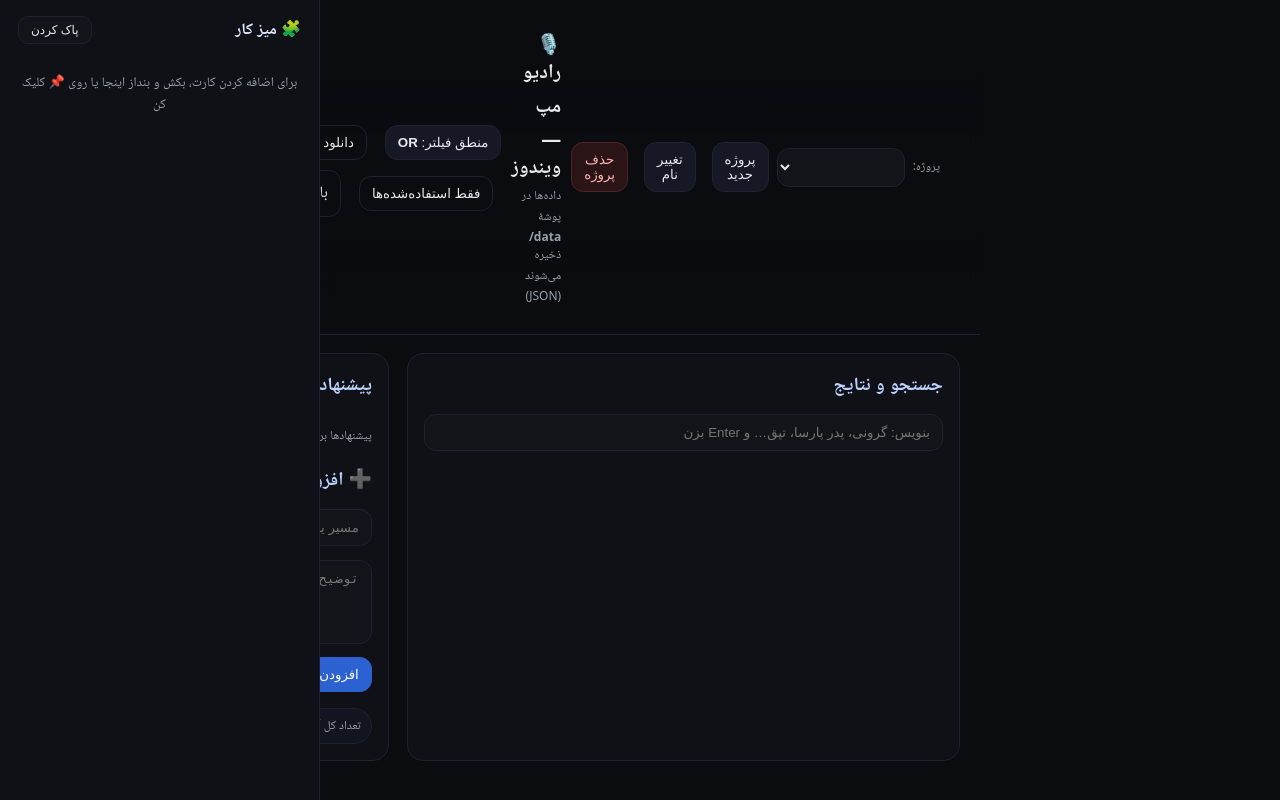
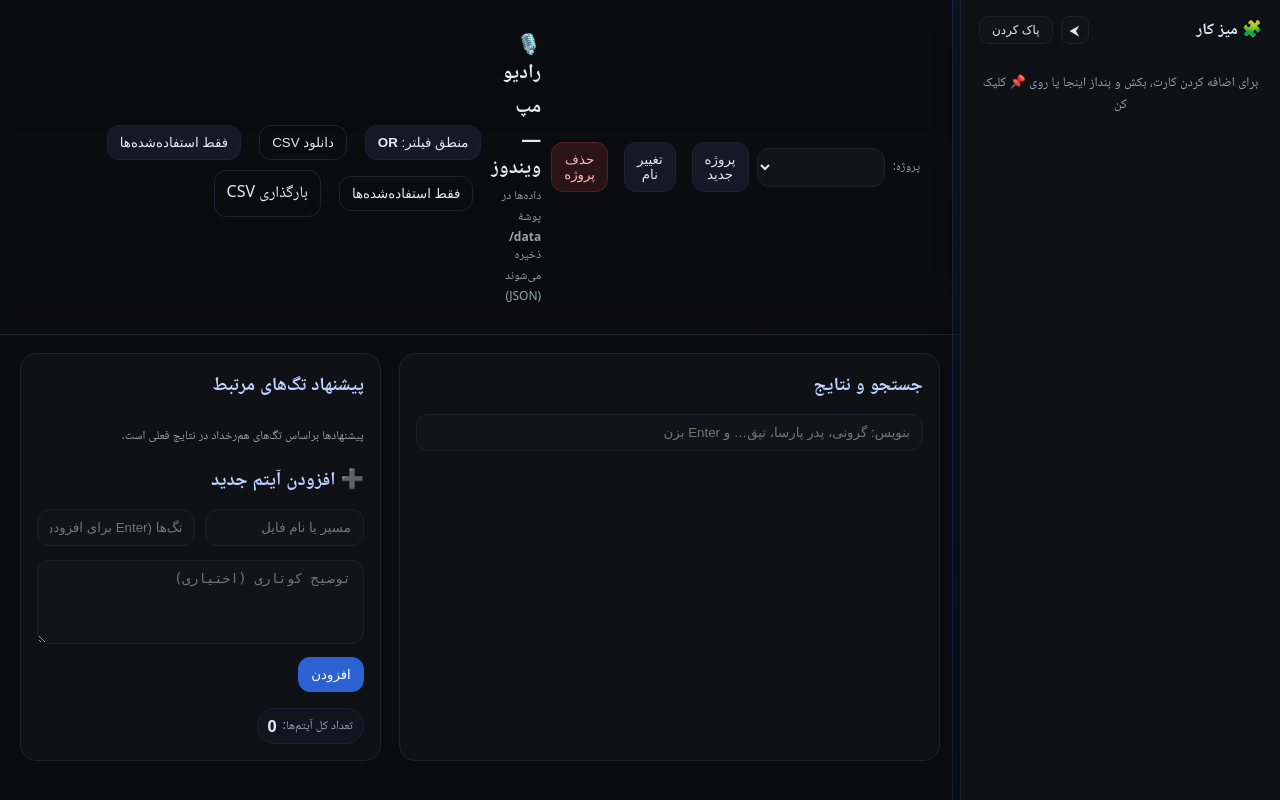
Before and after one commit to rangraztv123-lab/radio_map_windows, a Flask app: page / in a window 1280 px wide. Run offline with Flask 3, Linux system fonts and the light colour scheme; lists and menus that the app fills with data are empty.

Commit message:
feat(workspace): right-docked, resizable & per-card drag handle

```diff
--- a/static/editor.js
+++ b/static/editor.js
@@ -87,17 +87,29 @@ editCancel.addEventListener('click', closeEditModal);
 // ================= Workspace Feature (temporary board) =================
 (function(){
   const LS_KEY = 'workspaceItems:v1';
+  const WIDTH_KEY = 'workspace:width';
+  const COLLAPSED_KEY = 'workspace:collapsed';
+  const MIN_WIDTH = 260;
+  const MAX_WIDTH_RATIO = 0.4;
+  const DEFAULT_WIDTH = 320;
   const resultsContainer = document.getElementById('results');
   const workspace = {
     list: document.getElementById('workspace-list'),
-    clearBtn: document.getElementById('workspace-clear')
+    clearBtn: document.getElementById('workspace-clear'),
+    column: document.getElementById('workspace'),
+    splitter: document.getElementById('workspace-splitter'),
+    toggleBtn: document.getElementById('workspace-toggle')
   };
 
-  if (!workspace.list) {
+  let currentWidth = DEFAULT_WIDTH;
+  let isCollapsed = false;
+
+  if (!workspace.list || !workspace.column) {
     return;
   }
 
   document.body.classList.add('workspace-enabled');
+  setupLayoutControls();
 
   window.Workspace = {
     init,
@@ -106,6 +118,156 @@ editCancel.addEventListener('click', closeEditModal);
     render,
     clearAll
   };
+
+  function clampWidth(px){
+    const max = getMaxWidth();
+    return Math.min(Math.max(px, MIN_WIDTH), max);
+  }
+
+  function getMaxWidth(){
+    return Math.max(MIN_WIDTH, Math.floor(window.innerWidth * MAX_WIDTH_RATIO));
+  }
+
+  function readStoredWidth(){
+    const stored = parseInt(localStorage.getItem(WIDTH_KEY), 10);
+    if (Number.isFinite(stored)) {
+      return clampWidth(stored);
+    }
+    return clampWidth(DEFAULT_WIDTH);
+  }
+
+  function saveStoredWidth(width){
+    localStorage.setItem(WIDTH_KEY, String(Math.round(width)));
+  }
+
+  function readCollapsedState(){
+    return localStorage.getItem(COLLAPSED_KEY) === 'true';
+  }
+
+  function saveCollapsedState(state){
+    localStorage.setItem(COLLAPSED_KEY, state ? 'true' : 'false');
+  }
+
+  function applyWidth(width, persist = false){
+    currentWidth = clampWidth(width);
+    document.body.style.setProperty('--workspace-width', `${currentWidth}px`);
+    if (!isCollapsed){
+      document.body.classList.add('workspace-padding');
+    }
+    if (workspace.splitter){
+      workspace.splitter.setAttribute('aria-valuenow', String(currentWidth));
+      workspace.splitter.setAttribute('aria-valuemin', String(MIN_WIDTH));
+      workspace.splitter.setAttribute('aria-valuemax', String(getMaxWidth()));
+    }
+    if (persist){
+      saveStoredWidth(currentWidth);
+    }
+  }
+
+  function applyCollapseState(collapsed){
+    isCollapsed = collapsed;
+    document.body.classList.toggle('workspace-collapsed', collapsed);
+    document.body.classList.toggle('workspace-padding', !collapsed);
+    if (workspace.column){
+      workspace.column.setAttribute('aria-hidden', collapsed ? 'true' : 'false');
+    }
+    if (workspace.splitter){
+      workspace.splitter.setAttribute('aria-hidden', collapsed ? 'true' : 'false');
+      workspace.splitter.tabIndex = collapsed ? -1 : 0;
+    }
+    if (workspace.toggleBtn){
+      workspace.toggleBtn.setAttribute('aria-expanded', collapsed ? 'false' : 'true');
+      workspace.toggleBtn.setAttribute('aria-label', collapsed ? 'نمایش میز کار' : 'جمع کردن میز کار');
+      workspace.toggleBtn.setAttribute('title', collapsed ? 'نمایش میز کار' : 'جمع کردن میز کار');
+      const icon = workspace.toggleBtn.querySelector('span');
+      if (icon){
+        icon.textContent = collapsed ? '⮞' : '⮜';
+      }
+    }
+  }
+
+  function setupLayoutControls(){
+    currentWidth = readStoredWidth();
+    applyWidth(currentWidth, false);
+    applyCollapseState(readCollapsedState());
+
+    if (workspace.toggleBtn){
+      workspace.toggleBtn.addEventListener('click', ()=>{
+        applyCollapseState(!isCollapsed);
+        saveCollapsedState(isCollapsed);
+      });
+    }
+
+    if (workspace.splitter){
+      workspace.splitter.addEventListener('mousedown', startResize);
+      workspace.splitter.addEventListener('touchstart', startResize, {passive:false});
+      workspace.splitter.addEventListener('keydown', handleSplitterKeydown);
+    }
+
+    window.addEventListener('resize', handleWindowResize);
+  }
+
+  function startResize(ev){
+    if (isCollapsed) return;
+    const isTouch = ev.type === 'touchstart';
+    if (isTouch && ev.touches.length > 1) return;
+    ev.preventDefault();
+    document.body.classList.add('workspace-resizing');
+
+    const moveEvent = isTouch ? 'touchmove' : 'mousemove';
+    const endEvent = isTouch ? 'touchend' : 'mouseup';
+    const cancelEvent = isTouch ? 'touchcancel' : 'mouseleave';
+
+    const moveHandler = (event)=>{
+      const point = isTouch ? (event.touches && event.touches[0] ? event.touches[0].clientX : null) : event.clientX;
+      if (point == null) return;
+      if (isTouch) event.preventDefault();
+      updateWidthFromPointer(point, true);
+    };
+
+    const finishHandler = (event)=>{
+      if (isTouch && event && event.type === 'touchend' && event.touches && event.touches.length > 0){
+        return;
+      }
+      cleanup();
+      saveStoredWidth(currentWidth);
+    };
+
+    function cleanup(){
+      document.body.classList.remove('workspace-resizing');
+      document.removeEventListener(moveEvent, moveHandler);
+      document.removeEventListener(endEvent, finishHandler);
+      document.removeEventListener(cancelEvent, finishHandler);
+    }
+
+    document.addEventListener(moveEvent, moveHandler, {passive:!isTouch});
+    document.addEventListener(endEvent, finishHandler);
+    document.addEventListener(cancelEvent, finishHandler);
+  }
+
+  function updateWidthFromPointer(clientX, immediate){
+    const viewport = window.innerWidth || 0;
+    const newWidth = clampWidth(viewport - clientX);
+    applyWidth(newWidth, false);
+    if (!immediate){
+      saveStoredWidth(newWidth);
+    }
+  }
+
+  function handleSplitterKeydown(ev){
+    if (isCollapsed) return;
+    if (ev.key === 'ArrowLeft' || ev.key === 'ArrowRight' || ev.key === 'ArrowUp' || ev.key === 'ArrowDown'){
+      ev.preventDefault();
+      const delta = (ev.key === 'ArrowLeft' || ev.key === 'ArrowUp') ? 10 : -10;
+      const newWidth = clampWidth(currentWidth + delta);
+      applyWidth(newWidth, true);
+    }
+  }
+
+  function handleWindowResize(){
+    const clamped = clampWidth(currentWidth);
+    applyWidth(clamped, clamped !== currentWidth);
+  }
 
   function getProjectKey(){
     return (typeof currentProject === 'string' && currentProject) ? currentProject : '__default__';
@@ -263,15 +425,41 @@ editCancel.addEventListener('click', closeEditModal);
 
   function makeCardsDraggable(){
     getResultCards().forEach(card => {
-      if (card.dataset.workspaceDraggable === '1') return;
-      card.dataset.workspaceDraggable = '1';
-      card.setAttribute('draggable', 'true');
-      card.addEventListener('dragstart', (ev)=>{
-        const id = ensureCardId(card);
-        ev.dataTransfer.effectAllowed = 'copy';
-        ev.dataTransfer.setData('text/x-card-id', id);
-        ev.dataTransfer.setData('text/plain', id);
+      ensureCardId(card);
+      card.classList.add('has-drag-handle');
+      card.setAttribute('draggable', 'false');
+
+      let handle = card.querySelector('.drag-handle');
+      if (!handle){
+        handle = document.createElement('button');
+        handle.type = 'button';
+        handle.className = 'drag-handle';
+        handle.innerHTML = '<span aria-hidden="true">⠿</span>';
+        handle.setAttribute('draggable', 'true');
+        handle.draggable = true;
+        handle.setAttribute('title', 'کشیدن برای افزودن به میز کار');
+        handle.setAttribute('aria-label', 'کشیدن برای افزودن به میز کار');
+        card.insertBefore(handle, card.firstChild);
+      }
+
+      card.querySelectorAll('*').forEach(el => {
+        if (el !== handle){
+          el.setAttribute('draggable', 'false');
+        }
       });
+
+      if (!handle.dataset.workspaceHandle){
+        handle.dataset.workspaceHandle = '1';
+        handle.addEventListener('dragstart', (ev)=>{
+          const id = ensureCardId(card);
+          ev.stopPropagation();
+          ev.dataTransfer.effectAllowed = 'copy';
+          ev.dataTransfer.setData('text/x-card-id', id);
+          ev.dataTransfer.setData('text/plain', id);
+        });
+        handle.addEventListener('mousedown', (ev)=> ev.stopPropagation());
+        handle.addEventListener('touchstart', (ev)=> ev.stopPropagation(), {passive:true});
+      }
     });
   }
 
--- a/static/style.css
+++ b/static/style.css
@@ -55,27 +55,72 @@ textarea{min-height:84px;resize:vertical}
 
 /* ===== Workspace Lane ===== */
 body.workspace-enabled{
-  padding-right:320px;
+  --workspace-width:320px;
+  transition:padding-right .24s ease;
 }
 
-@media(max-width:1280px){
-  body.workspace-enabled{
-    padding-right:300px;
-  }
+body.workspace-padding{
+  padding-right:var(--workspace-width);
+}
+
+body.workspace-collapsed{
+  padding-right:0;
+}
+
+body.workspace-resizing{
+  cursor:col-resize;
+  user-select:none;
 }
 
 .workspace-column{
   position:fixed;
-  inset-block:0;
-  inset-inline-end:0;
-  width:320px;
-  max-width:35vw;
-  min-width:280px;
+  top:0;
+  right:0;
+  height:100vh;
+  width:var(--workspace-width);
+  min-width:260px;
+  max-width:40vw;
   background:var(--panel);
-  border-inline-start:1px solid var(--border);
+  border-left:1px solid var(--border);
   padding:16px 18px;
   overflow-y:auto;
   z-index:20;
+  box-shadow:-6px 0 18px rgba(0,0,0,0.32);
+  transform:translateX(0);
+  transition:transform .24s ease;
+}
+
+body.workspace-collapsed .workspace-column{
+  transform:translateX(100%);
+  pointer-events:none;
+}
+
+#workspace-splitter{
+  position:fixed;
+  top:0;
+  right:var(--workspace-width);
+  width:8px;
+  height:100vh;
+  cursor:col-resize;
+  z-index:19;
+  background:linear-gradient(180deg, rgba(43,97,209,0.14), rgba(43,97,209,0.05));
+  border-left:1px solid rgba(43,97,209,0.25);
+  transition:opacity .2s ease, background .2s ease;
+}
+
+#workspace-splitter:focus-visible{
+  outline:2px solid var(--brand);
+  outline-offset:0;
+}
+
+body.workspace-collapsed #workspace-splitter{
+  opacity:0;
+  pointer-events:none;
+}
+
+body.workspace-resizing #workspace-splitter,
+#workspace-splitter:hover{
+  background:linear-gradient(180deg, rgba(43,97,209,0.28), rgba(43,97,209,0.12));
 }
 
 .workspace-header{
@@ -84,6 +129,36 @@ body.workspace-enabled{
   justify-content:space-between;
   gap:12px;
   margin-bottom:12px;
+}
+
+.workspace-actions{
+  display:flex;
+  align-items:center;
+  gap:8px;
+}
+
+.workspace-toggle{
+  width:28px;
+  height:28px;
+  border-radius:8px;
+  border:1px solid var(--border);
+  background:var(--panel-2);
+  color:var(--text);
+  display:inline-flex;
+  align-items:center;
+  justify-content:center;
+  cursor:pointer;
+  font-size:14px;
+  transition:background .2s ease, transform .2s ease;
+}
+
+.workspace-toggle span{
+  display:inline-block;
+  transition:transform .2s ease;
+}
+
+.workspace-toggle:hover{
+  background:#161a24;
 }
 
 .workspace-header h3{
--- a/templates/index.html
+++ b/templates/index.html
@@ -94,10 +94,14 @@
 </div>
 
 <!-- Workspace Lane -->
+<div id="workspace-splitter" role="separator" aria-orientation="vertical" aria-label="تغییر عرض میز کار" tabindex="0"></div>
 <aside id="workspace" class="workspace-column" aria-label="Workspace">
   <div class="workspace-header">
     <h3>🧩 میز کار</h3>
-    <button id="workspace-clear" class="workspace-clear" type="button" title="پاک کردن همه">پاک کردن</button>
+    <div class="workspace-actions">
+      <button id="workspace-toggle" class="workspace-toggle" type="button" aria-expanded="true" aria-label="جمع کردن میز کار" title="جمع کردن میز کار"><span aria-hidden="true">⮜</span></button>
+      <button id="workspace-clear" class="workspace-clear" type="button" title="پاک کردن همه">پاک کردن</button>
+    </div>
   </div>
   <div id="workspace-list" class="workspace-list" aria-live="polite">
     <p class="workspace-empty">برای اضافه کردن کارت، بکش و بنداز اینجا یا روی 📌 کلیک کن</p>
```
Also changed, not shown: other parts of static/style.css (+40 -14 lines).
